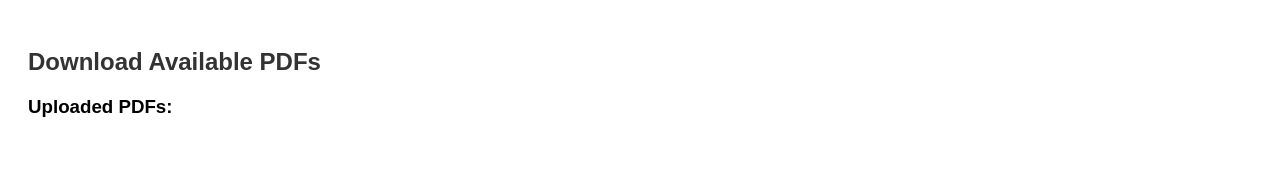
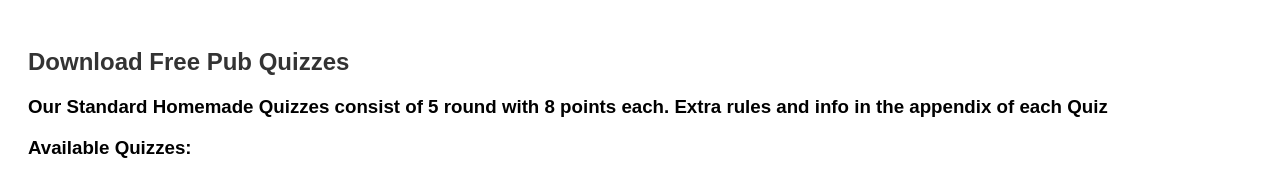
Before and after one commit to Lauritz987/pdf-upload-site, a website: page index.html in a window 1280 px wide. Drawn offline with Linux system fonts and the light colour scheme; no server answers.

Commit message:
Change text to 'Pub Quizzes for Download'

```diff
--- a/index.html
+++ b/index.html
@@ -33,9 +33,10 @@
     </style>
 </head>
 <body>
-    <h2>Download Available PDFs</h2>
+    <h2>Download Free Pub Quizzes</h2>
+    <h3>Our Standard Homemade Quizzes consist of 5 round with 8 points each. Extra rules and info in the appendix of each Quiz</h3>
 
-    <h3>Uploaded PDFs:</h3>
+    <h3>Available Quizzes:</h3>
     <ul id="fileList"></ul>
 
     <script>
```
